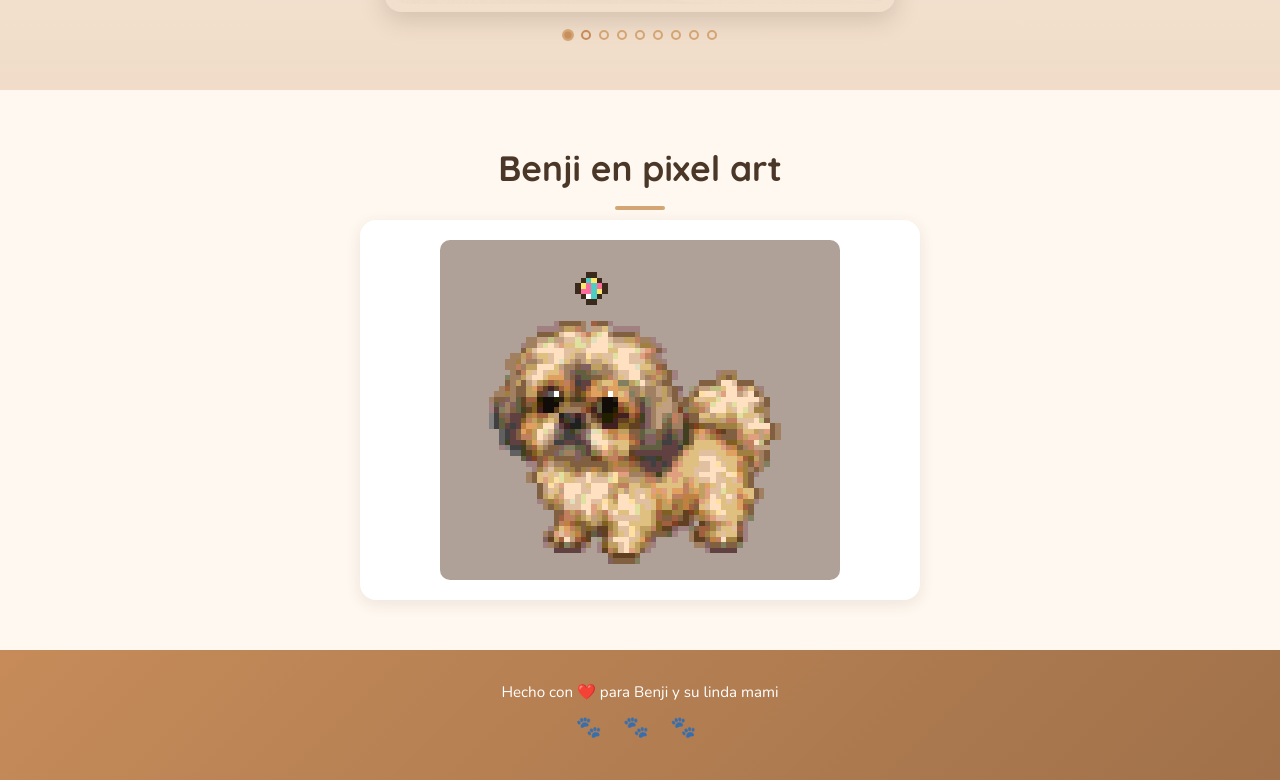
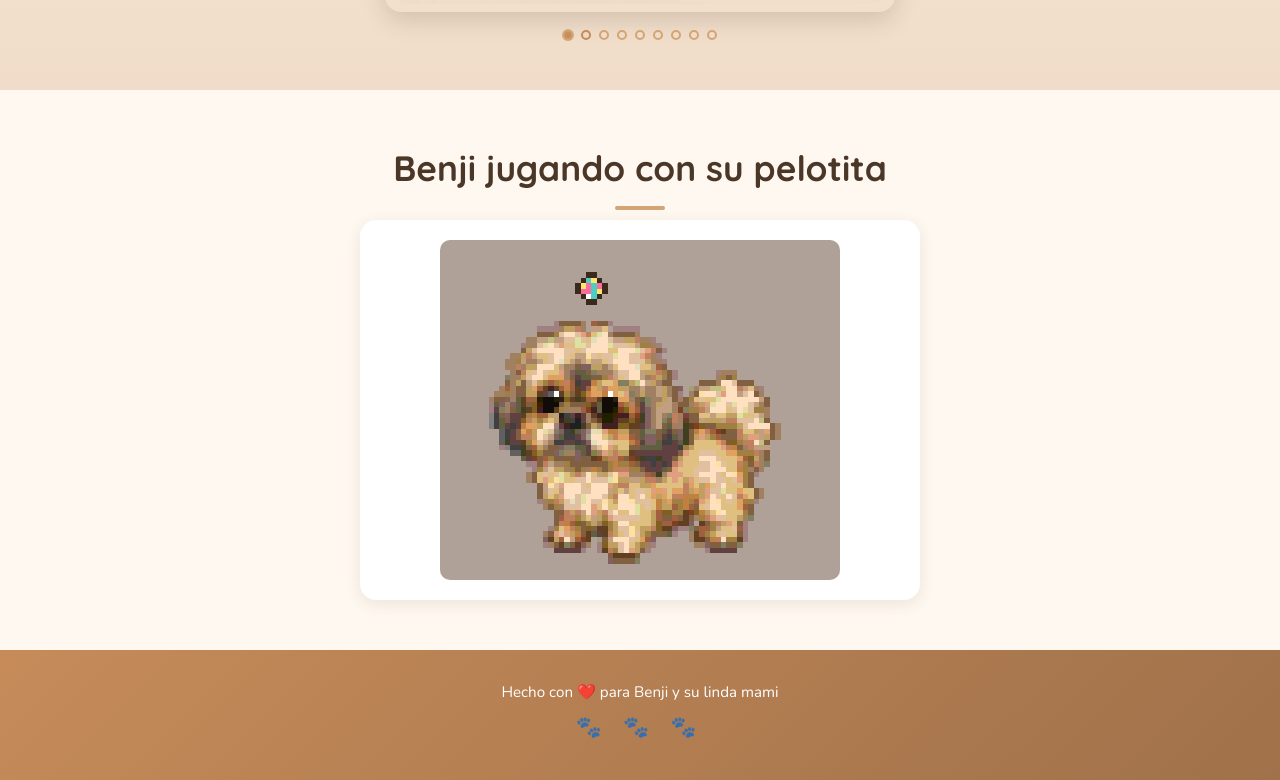
Before and after one commit to robertoo28/benji, a plain HTML site: page index.html in a window 1280 px wide. Shown: the part 1642-2422 px from the top of the page. Drawn offline with nearby package versions, Linux system fonts and the light colour scheme.

Commit message:
cambio texto

```diff
--- a/index.html
+++ b/index.html
@@ -97,7 +97,7 @@
         </section>
 
         <section class="pixel-art-section" id="pixel-art">
-            <h2 class="section-title">Benji en pixel art</h2>
+            <h2 class="section-title">Benji jugando con su pelotita</h2>
             <p class="pixel-subtitle"></p>
             <div class="pixel-canvas-wrapper">
                 <canvas id="pixelCanvas" aria-label="Pixel art de Benji"></canvas>
```
